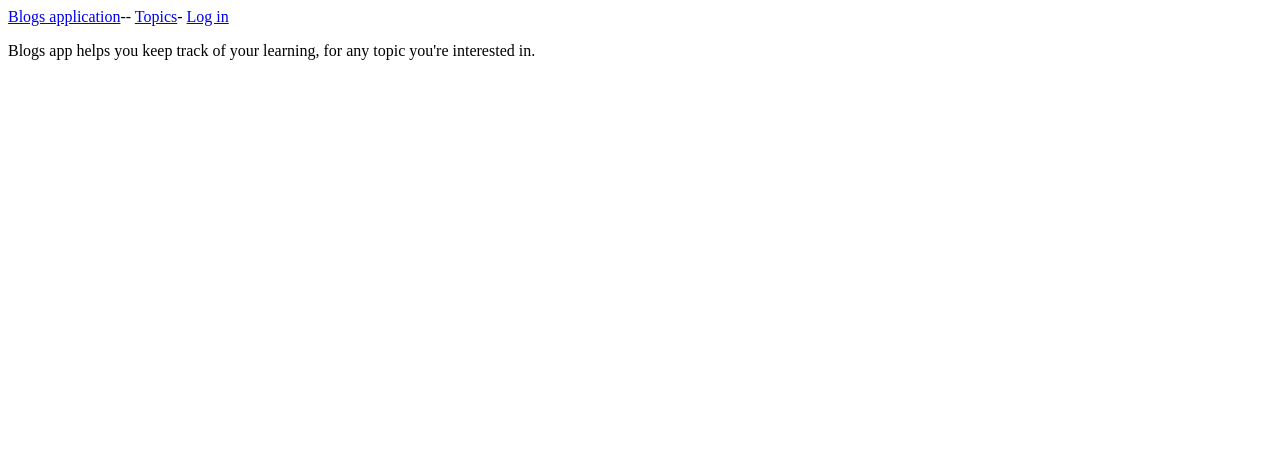
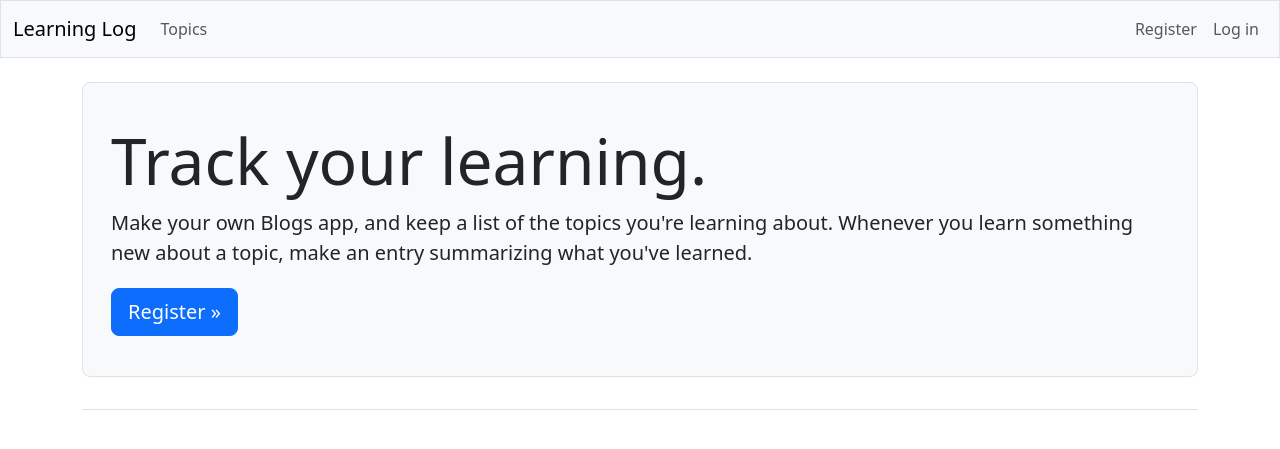
Before and after one commit to Futuristis/Blgos, a Django app: page / in a window 1280 px wide. Shown: the top 449 px of the page. Run offline with Django 5.2, Linux system fonts and the light colour scheme; some libraries are stand-ins or nearby versions.

Commit message:
FInal version of blogs app project ready to be published on platformsh.

```diff
--- a/blogs/accounts/urls.py
+++ b/blogs/accounts/urls.py
@@ -2,9 +2,12 @@
 """Defines URL patterns for accounts."""
 
 from django.urls import path, include
+from .import views
 
 app_name = 'accounts'
 urlpatterns = [
     # Include default auth urls.
     path('', include('django.contrib.auth.urls')),
+    # Registration page.
+    path('register/',views.register,name='register'),
 ]
--- a/blogs/blogs_app/models.py
+++ b/blogs/blogs_app/models.py
@@ -1,4 +1,5 @@
 from django.db import models
+from django.contrib.auth.models import User
 
 # Create your models here.
 
@@ -6,6 +7,7 @@ class Topic(models.Model):
     """A topic the user is learning about."""
     text = models.CharField(max_length=200)
     date_added = models.DateTimeField(auto_now_add=True)
+    owner = models.ForeignKey(User, on_delete=models.CASCADE)
 
     def __str__(self):
         """Return a string representation of the model."""
--- a/blogs/blogs_app/templates/blogs_app/base.html
+++ b/blogs/blogs_app/templates/blogs_app/base.html
@@ -1,11 +1,73 @@
-<p>
-    <a href="{% url 'blogs_app:index' %}">Blogs application</a>--
-    <a href="{% url 'blogs_app:topics' %}">Topics</a>-
-    {% if user.is_authenticated %}
-    Hello, {{user.username}}.
-    {% else %}
-    <a href="{% url 'accounts:login' %}">Log in</a>
-    {% endif %}
-</p>
+<!DOCTYPE html>
+<html lang="en">
+<head>
+    <meta charset="utf-8">
+    <meta name="viewport" content="width=device-width,initial-scale=1">
+    <title>Blogs app</title>
+    {% load django_bootstrap5 %}
+    {% bootstrap_css %}
+    {% bootstrap_javascript %}
 
-{% block content %}{% endblock content %}
+</head>
+<body>
+  <nav class="navbar navbar-expand-md navbar-light bg-light mb-4 border">
+    <div class="container-fluid">
+      <a class="navbar-brand" href="{% url 'blogs_app:index' %}">
+          Learning Log</a>
+
+      <button class="navbar-toggler" type="button" data-bs-toggle="collapse"
+        data-bs-target="#navbarCollapse" aria-controls="navbarCollapse"
+        aria-expanded="false" aria-label="Toggle navigation">
+        <span class="navbar-toggler-icon"></span>
+      </button>
+
+      <div class="collapse navbar-collapse" id="navbarCollapse">
+        <ul class="navbar-nav me-auto mb-2 mb-md-0">
+          <li class="nav-item">
+            <a class="nav-link" href="{% url 'blogs_app:topics' %}">
+              Topics</a></li>
+        </ul> <!-- End of links on left side of navbar -->
+
+          <!-- Account-related links -->
+        <ul class="navbar-nav ms-auto mb-2 mb-md-0">
+
+          {% if user.is_authenticated %}
+            <li class="nav-item">
+              <span class="navbar-text me-2">Hello, {{ user.username }}.
+                </span></li>
+          {% else %}
+            <li class="nav-item">
+              <a class="nav-link" href="{% url 'accounts:register' %}">
+                  Register</a></li>
+            <li class="nav-item">
+              <a class="nav-link" href="{% url 'accounts:login' %}">
+                  Log in</a></li>
+          {% endif %}
+
+        </ul> <!-- End of account-related links -->
+
+        {% if user.is_authenticated %}
+          <form action="{% url 'accounts:logout' %}" method='post'>
+            {% csrf_token %}
+            <button name='submit' class='btn btn-outline-secondary btn-sm'>
+              Log out</button>
+          </form>
+        {% endif %}
+
+      </div> <!-- Closes collapsible parts of navbar -->
+
+    </div> <!-- Closes navbar's container -->
+  </nav> <!-- End of navbar -->
+
+  <main class="container">
+    <div class="pb-2 mb-2 border-bottom">
+      {% block page_header %}{% endblock page_header %}
+    </div>
+
+    <div>
+      {% block content %}{% endblock content %}
+    </div>
+  </main>
+
+</body>
+</html>
--- a/blogs/blogs_app/templates/blogs_app/index.html
+++ b/blogs/blogs_app/templates/blogs_app/index.html
@@ -1,8 +1,16 @@
-
 {% extends 'blogs_app/base.html' %}
 
-{% block content %}
+{% block page_header %}
+  <div class="p-3 mb-4 bg-light border rounded-3">
+    <div class="container-fluid py-4">
+      <h1 class="display-3">Track your learning.</h1>
 
-<p>Blogs app helps you keep track of your learning, for any topic you're interested in.</p>
+      <p class="lead">Make your own Blogs app, and keep a list of the
+      topics you're learning about. Whenever you learn something new
+      about a topic, make an entry summarizing what you've learned.</p>
 
-{% endblock content %}
+      <a class="btn btn-primary btn-lg mt-1"
+          href="{% url 'accounts:register' %}">Register &raquo;</a>
+    </div>
+  </div>
+{% endblock page_header %}
--- a/blogs/blogs_app/views.py
+++ b/blogs/blogs_app/views.py
@@ -1,27 +1,37 @@
 from django.shortcuts import render, redirect
+from django.contrib.auth.decorators import login_required
+from django.http import Http404
 
 # Create your views here.
 
 from .models import Topic,Entry
 from .forms import TopicForm,EntryForm
 
+
 def index(request):
     """The home page for Blogs app."""
     return render(request, 'blogs_app/index.html')
 
+@login_required
 def topics(request):
     """Show all topics."""
-    topics = Topic.objects.order_by('date_added')
+    topics = Topic.objects.filter(owner=request.user).order_by('date_added')
+    # topics = Topic.objects.order_by('date_added')
     context = {'topics':topics}
     return render(request,'blogs_app/topics.html',context)
 
+@login_required
 def topic(request, topic_id):
     """Show a single topic and all its entries."""
     topic = Topic.objects.get(id=topic_id)
+    # Make sure the topic belongs to the current user.
+    if topic.owner !=request.user:
+        raise Http404
     entries = topic.entry_set.order_by('-date_added')
     context = {'topic':topic, 'entries':entries}
     return render(request, 'blogs_app/topic.html',context)
 
+@login_required
 def new_topic(request):
     """Add a new topic."""
     if request.method!='POST':
@@ -31,6 +41,9 @@ def new_topic(request):
         # POST data submitted;process data.
         form = TopicForm(data=request.POST)
         if form.is_valid():
+            new_topic = form.save(commit=False)
+            new_topic.owner = request.user
+            new_topic.save()
             form.save()
             return redirect('blogs_app:topics')
 
@@ -38,6 +51,7 @@ def new_topic(request):
     context = {'form':form}
     return render(request,'blogs_app/new_topic.html',context)
 
+@login_required
 def new_entry(request, topic_id):
     """Add a new entry for a particular topic."""
     topic = Topic.objects.get(id=topic_id)
@@ -58,10 +72,13 @@ def new_entry(request, topic_id):
     context = {'topic':topic,'form':form}
     return render(request, 'blogs_app/new_entry.html',context)
 
+@login_required
 def edit_entry(request, entry_id):
     """Edit an existing entry."""
     entry = Entry.objects.get(id=entry_id)
     topic = entry.topic
+    if topic.owner != request.user:
+        raise Http404
 
     if request.method !='POST':
         # Initial request;pre-fill form with the current entry.
--- /dev/null
+++ b/blogs/services.yaml
@@ -0,0 +1,6 @@
+# Each service listed will be deployed in its own container as part of your
+#   Platform.sh project.
+
+db:
+    type: postgresql:12
+    disk: 1024
--- /dev/null
+++ b/remote_requirements.txt
@@ -0,0 +1,4 @@
+# Requirements for live project.
+
+gunicorn
+psycopg2
--- a/requirements.txt
+++ b/requirements.txt
@@ -0,0 +1,5 @@
+asgiref==3.11.1
+Django==6.0.6
+django-bootstrap5==26.2
+platformshconfig==2.4.0
+sqlparse==0.5.5
```
Also changed, not shown: blogs/accounts/templates/registration/login.html (+7 -7 lines), blogs/accounts/templates/registration/register.html (added, +12 -0 lines), blogs/accounts/views.py (+23 -1 lines), blogs/blogs/settings.py (+30 -0 lines), blogs/blogs_app/templates/blogs_app/topic.html (+19 -12 lines), blogs/blogs_app/templates/blogs_app/topics.html (+7 -5 lines), blogs/routes.yaml (added, +9 -0 lines), blogs/.platform.app.yaml (added), blogs/blogs_app/migrations/0003_topic_owner.py (added).
